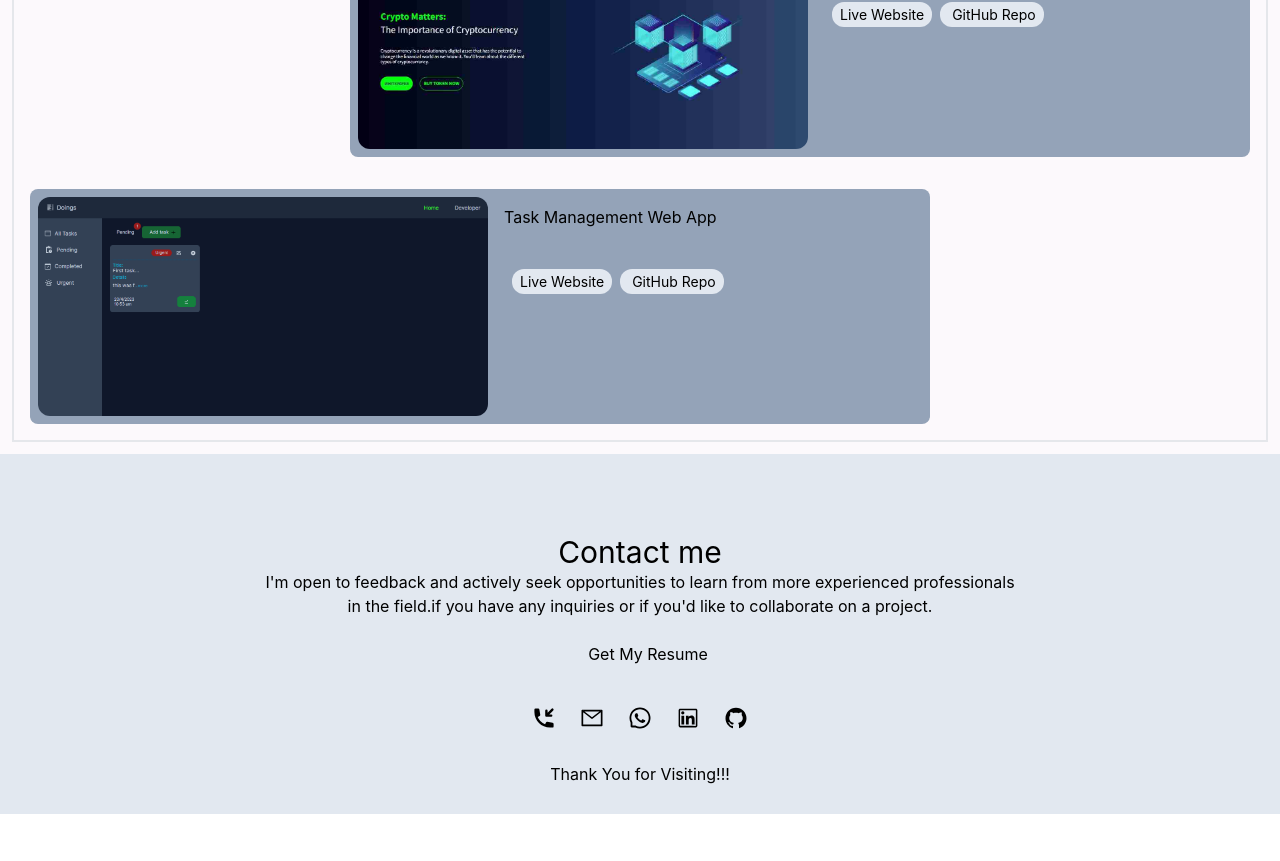
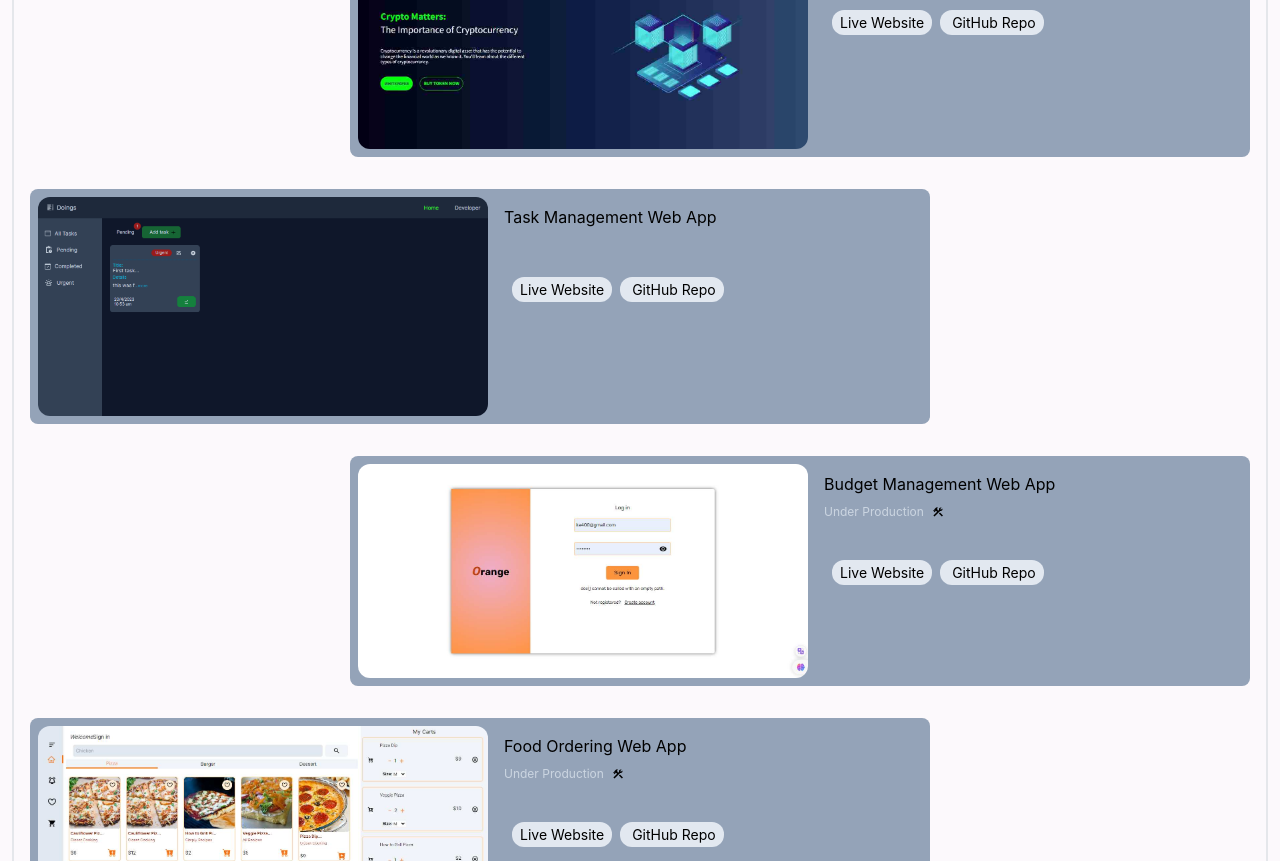
Before and after one commit to Timley53/Timileyin-Adedokun, a React (Create React App) app: page / in a window 1280 px wide. Shown: the part 3139-4000 px from the top of the page. Before the commit the page ends 3953 px from the top, so only its background shows below. Built offline with nearby package versions, Linux system fonts and the light colour scheme.

Commit message:
new edition

```diff
--- a/src/App.css
+++ b/src/App.css
@@ -5,6 +5,7 @@
 html{
 scroll-behavior: smooth;
 }
+
 
 
 
--- a/src/components/Contact.js
+++ b/src/components/Contact.js
@@ -19,6 +19,7 @@ function Contact() {
          </div>
 
          <div className="w-full flex items-center justify-center m-2 py-4 sm:items-start text-left">
+
          <DownloadResume/>
 
          </div>
@@ -37,7 +38,9 @@ function Contact() {
             <AiOutlineWhatsApp/>
         </a>
         <a href="https://www.linkedin.com/in/timileyin-adedokun-35b36b219" target='_blank' className='text-2xl m-3 hover:scale-110'>
+
 <AiOutlineLinkedin/>
+
         </a>
 
 <a href="https://github.com/Timley53" target='_blank' className='text-2xl m-3 hover:scale-110' >
--- a/src/components/Hero.js
+++ b/src/components/Hero.js
@@ -22,7 +22,7 @@ function Hero() {
    I am a frontend web developer, <br className='sm:block hidden' /> i build user-friendly web applications and user interfaces.
    </p>
 
-    <a href='#' className='p-2  self-start px-5 mt-[5rem] sm:mt-5 rounded text-white text-lg bg-sky-500 hover:bg-sky-700 hover:scale-105 transition duration-300'>
+    <a href='#about' className='p-2  self-start px-5 mt-[5rem] sm:mt-5 rounded text-white text-lg bg-sky-500 hover:bg-sky-700 hover:scale-105 transition duration-300'>
         Learn more
     </a>
        </div>
--- /dev/null
+++ b/src/components/NextJs.js
@@ -0,0 +1,13 @@
+import React from 'react'
+
+function NextJs() {
+  return (
+    <div className='w-full'>
+
+        {/* <h1>React & NextJs Pro</h1> */}
+
+    </div>
+  )
+}
+
+export default NextJs
--- a/src/components/ProjectElement.js
+++ b/src/components/ProjectElement.js
@@ -1,7 +1,8 @@
 import React, {useRef, useState, useEffect} from 'react'
+import { MdConstruction } from "react-icons/md"
 
 
-function ProjectElement( {img, title, details, link, GitHub, i}) {
+function ProjectElement( {img, title, details, link, GitHub, i, completed}) {
 
     const myRe = useRef()
     const [show, setIsshow] = useState(false)
@@ -36,11 +37,19 @@ return(
 
 
 
-<img ref={myRe} src={img} alt={title} className='w-[50%] object-contain sm:object-cover sm:w-full sm:m-0 sm:h-[50%] rounded-xl m-2'/>
+<img ref={myRe} src={img} alt={title} className={`${completed ? "": "underProduction" } w-[50%] object-contain sm:object-cover sm:w-full sm:m-0 sm:h-[50%] rounded-xl m-2 relative`}/>
 
-<div className="desription  py-2  m-2">
+<div className="desription  py-2  m-2 w-full">
     <h1>{title}</h1>
     <p>{details}</p>
+    <small className='my-2 text-xs text-slate-300 w-full flex items-center'>
+       {
+        completed && "" || !completed &&( <>
+        <p>Under Production</p>  <span className='mx-2 text-black'><MdConstruction/></span>
+        </>)
+       }
+    </small>
+
 
 <div className="links mt-10">
 
--- a/src/components/Projects.js
+++ b/src/components/Projects.js
@@ -4,6 +4,8 @@ import SpaceExploration from './../resources/Projct ss/Destination.jpg'
 import timleyStore from './../resources/Projct ss/Products.jpg'
 import DoingsImg from './../resources/Projct ss/Todo-Doings.png'
 import RovCoinImg from './../resources/Projct ss/RovCoin.jpg'
+import runEat from "./../resources/Projct ss/runEat.jpg"
+import orangeImg from "./../resources/Projct ss/orange.jpg"
 import ProjectElement from './ProjectElement'
 
 const htmlCssPj = [
@@ -42,15 +44,32 @@ const reactPjDb = [
         img:RovCoinImg,
         details: 'A cryptocurrency landing Page',
         link:'https://rovcoin.vercel.app',
-        GitHub: 'https://github.com/Timley53/rovcoin'
+        GitHub: 'https://github.com/Timley53/rovcoin',
+        completed: true,
     },
 
     {
       img: DoingsImg,
       details: 'Task Management Web App',
       link: ' https://task-management2.vercel.app',
-      GitHub: 'https://github.com/Timley53/task-management2'
+      GitHub: 'https://github.com/Timley53/task-management2' ,
+      completed: true,
     },
+    {
+      img: orangeImg,
+      details: 'Budget Management Web App',
+      link: 'https://orange-mu.vercel.app/signin',
+      GitHub: 'https://github.com/Timley53/Orange' ,
+      completed: false,
+    },
+    {
+      img: runEat,
+      details: 'Food Ordering Web App',
+      link: ' https://run-eat.vercel.app',
+      GitHub: 'https://github.com/Timley53/runEat' ,
+      completed: false
+    },
+
 
 
 ]
@@ -86,6 +105,8 @@ return(
         <ReactProject/>
     </div>
 
+
+
     </div>
   )
 }
```
Also changed, not shown: src/resources/Projct ss/orange.jpg (added), src/resources/Projct ss/runEat.jpg (added).
